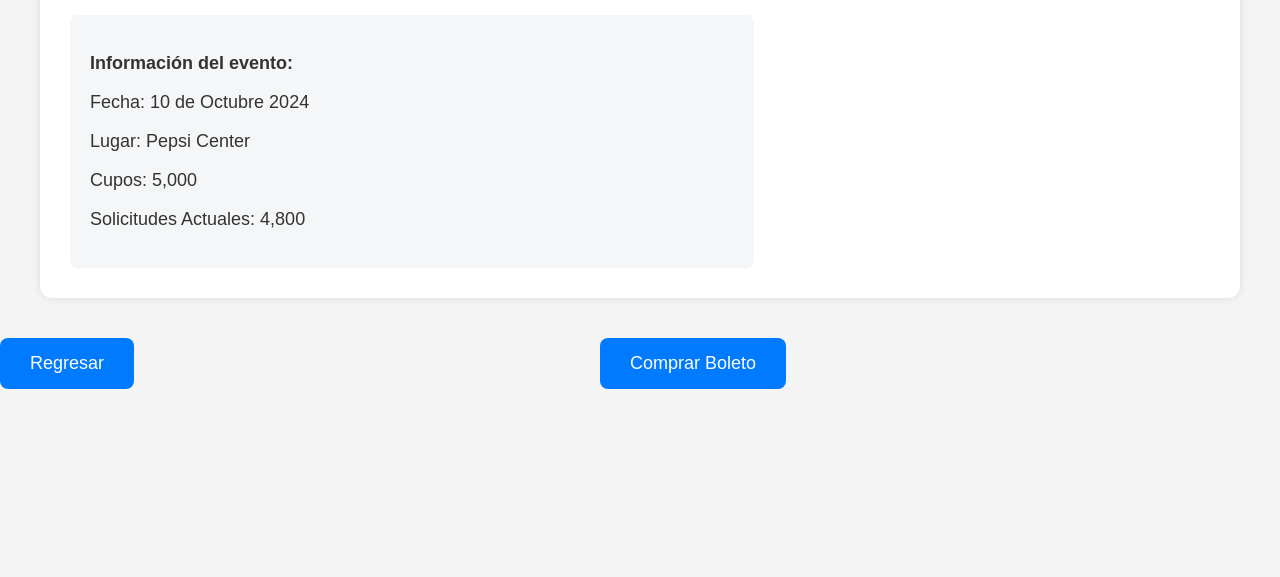
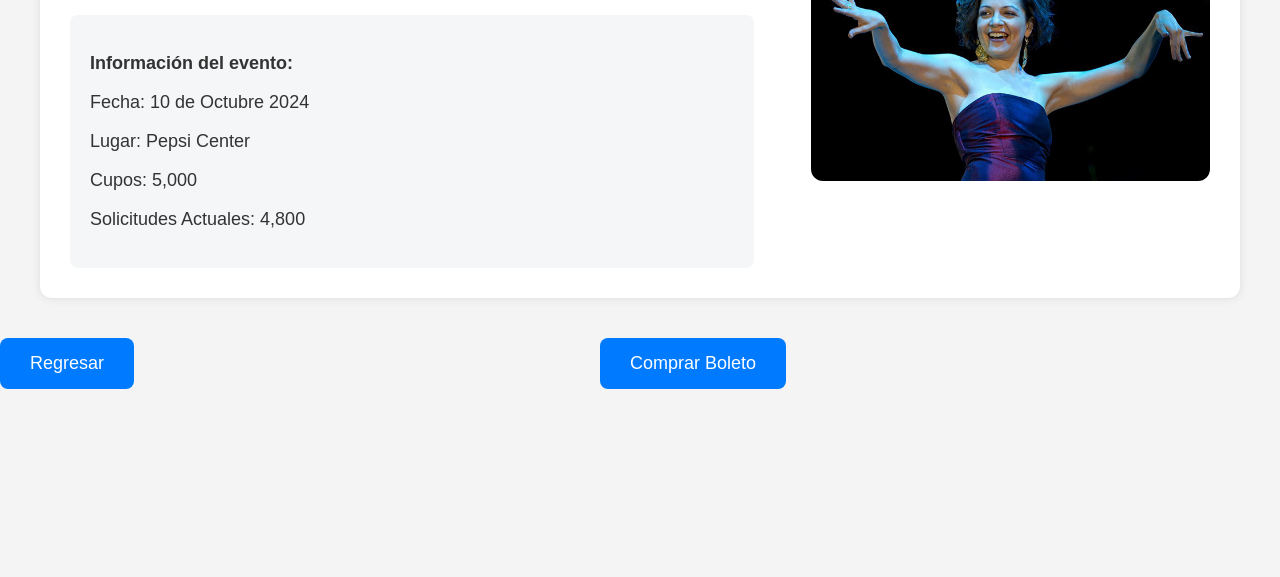
Before and after one commit to Sebastian010609/6IM7-Multicopy, a plain HTML site: page Lafourcade_World_Tour.html in a window 1280 px wide. Shown: the part 223-800 px from the top of the page. Drawn offline with Linux system fonts and the light colour scheme.

Commit message:
Update Lafourcade_World_Tour.html

```diff
--- a/Lafourcade_World_Tour.html
+++ b/Lafourcade_World_Tour.html
@@ -247,7 +247,7 @@
                 </div>
             </div>
             <div class="event-image">
-                <img src="../assets/img/Natalia_Lafourcade.jpg" alt="Evento Imagen">
+                <img src="/Natalia_Lafourcade.jpg" alt="Evento Imagen">
             </div>
         </div>
     </div>
```
